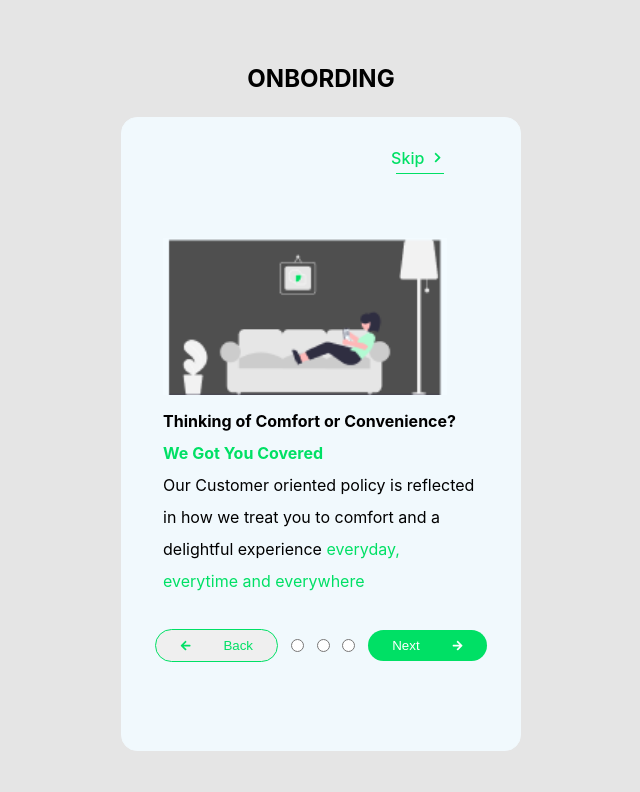
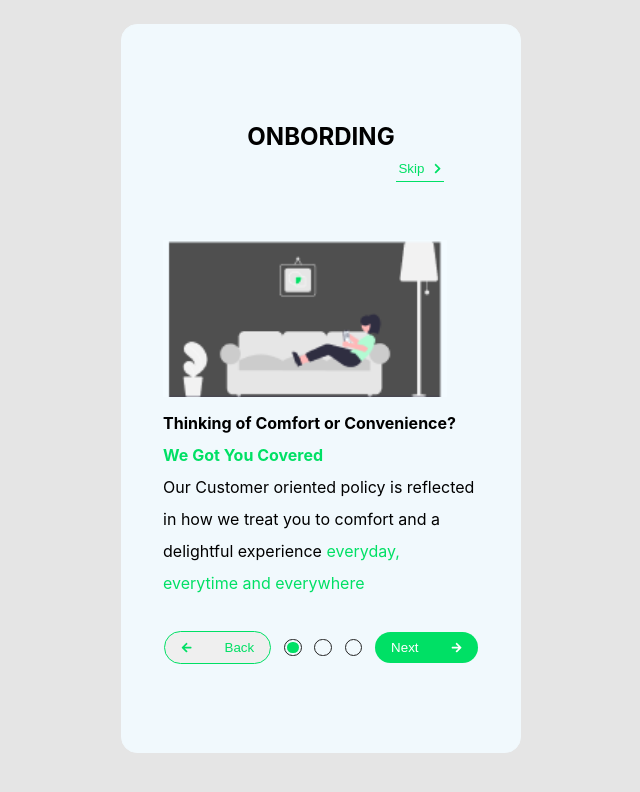
Before and after one commit to amazinng-blib/loyster-Front-End, a React (Create React App) app: page / in a window 1280 px wide. Shown: the top 792 px of the page, without its empty margins (319-959 px from the left). Built offline with nearby package versions, Linux system fonts and the light colour scheme.

Commit message:
added final functionality in onboarding section

```diff
--- a/src/components/Onboarding.js
+++ b/src/components/Onboarding.js
@@ -1,30 +1,31 @@
-import React, { useState } from "react";
+import React, { useState, useEffect } from "react";
 import { FaChevronRight, FaArrowLeft, FaArrowRight } from "react-icons/fa";
 import useGlobalContest from "../useGlobalContest";
 import { useNavigate } from "react-router-dom";
 const Onboarding = () => {
   const { currpage, nextBtn, prevBtn, index, setIndex, array } =
     useGlobalContest();
-
-  let radioValue = ["radio1", "radio2", "radio3"];
-  let radioIndex = radioValue[index];
+  const [radio, setRadio] = useState(0);
 
   let navigate = useNavigate();
   return (
     <main>
-      <section>
+      <section className="card-section">
         <h2 className="onboard">Onbording</h2>
-        <div className="card-section">
-          <p
+        <div>
+          <button
+            onClick={nextBtn}
+            disabled={index - 1 >= array.length - 2}
             className={`skip ${
-              index === 0 || index === array.length - 1
+              index === 0
+                ? "page-1-span skip-1"
+                : index === array.length - 1
                 ? "page-1-span skip-1"
                 : "page-2-span skip-2"
             }`}
-            onClick={nextBtn}
           >
             skip <FaChevronRight />
-          </p>
+          </button>
           {currpage}
           <div className="navigation">
             {index === array.length - 1 ? (
@@ -47,9 +48,40 @@ const Onboarding = () => {
                 <FaArrowLeft /> back
               </button>
             )}
-            <input type="radio" value={radioIndex} />
-            <input type="radio" value={radioIndex} />
-            <input type="radio" value={radioIndex} />
+            <label className="radio">
+              {index === 0 && (
+                <input
+                  type="radio"
+                  name="sample"
+                  className="radio_input"
+                  checked
+                />
+              )}
+              <div className="checkmark"></div>
+            </label>
+            <label className="radio">
+              {index === 1 && (
+                <input
+                  type="radio"
+                  name="sample"
+                  className="radio_input"
+                  checked
+                />
+              )}
+              <div className="checkmark-1"></div>
+            </label>
+            <label className="radio">
+              {index === 2 && (
+                <input
+                  type="radio"
+                  name="sample"
+                  className="radio_input"
+                  checked
+                />
+              )}
+              <div className="checkmark"></div>
+            </label>
+
             {index === array.length - 1 ? (
               <button
                 onClick={() => {
--- a/src/index.css
+++ b/src/index.css
@@ -12,7 +12,7 @@ body {
   -webkit-font-smoothing: antialiased;
   -moz-osx-font-smoothing: grayscale;
   background-color: #f2c5f2;
-  transform: linear all 0.5s;
+  transform: ease all transform 0.15s;
   background-color: #e5e5e5;
   overflow-x: hidden;
 }
@@ -80,11 +80,66 @@ body {
   text-transform: uppercase;
 }
 
+.radio {
+  display: inline-flex;
+  align-items: center;
+  cursor: pointer;
+}
+
+.radio_input {
+  display: none;
+}
+
+.checkmark {
+  width: 1.1em;
+  height: 1.1em;
+  border: 1px solid #222;
+  border-radius: 50%;
+  box-sizing: border-box;
+  padding: 2px;
+}
+
+.checkmark-1 {
+  width: 1.1em;
+  height: 1.1em;
+  border: 1px solid #222;
+  border-radius: 50%;
+  box-sizing: border-box;
+  padding: 2px;
+}
+
+.checkmark::after {
+  content: "";
+  width: 100%;
+  height: 100%;
+  display: block;
+  background-color: #00e065;
+  border-radius: 50%;
+  transform: scale(0);
+  transition: transform 0.15s;
+}
+.checkmark-1::after {
+  content: "";
+  width: 100%;
+  height: 100%;
+  display: block;
+  background-color: #00a0e3;
+  border-radius: 50%;
+  transform: scale(0);
+  transition: transform 0.15s;
+}
+
+.radio_input:checked + .checkmark::after {
+  transform: scale(1);
+}
+.radio_input:checked + .checkmark-1::after {
+  transform: scale(1);
+}
+
 .form {
   margin: 3rem auto;
   width: 40%;
   display: flex;
-
   justify-content: center;
   align-items: center;
 }
@@ -98,7 +153,7 @@ body {
   align-items: center;
   justify-content: center;
   gap: 2rem;
-  padding: 0.5rem 1.5rem;
+  padding: 0.5rem 1rem;
   text-transform: capitalize;
   border-radius: 25rem;
   outline: none;
@@ -175,6 +230,9 @@ body {
   cursor: pointer;
   text-transform: capitalize;
   font-weight: 500;
+  border: none;
+  outline: none;
+  background-color: transparent;
 }
 
 * svg {
@@ -193,7 +251,7 @@ body {
   content: "";
   width: 3rem;
   height: 1px;
-  bottom: -0.01rem;
+  bottom: -0.4rem;
 }
 
 /* sign up section */
@@ -292,12 +350,17 @@ body {
 
 @media screen and (max-width: 480px) {
   .card-section {
-    width: 80%;
+    width: 90%;
     margin: 2rem auto;
     border-radius: 0.4rem;
     overflow-x: hidden;
+    padding: 2rem;
   }
   .card-container {
-    width: 90%;
+    width: 100%;
+  }
+  .signup {
+    width: 80%;
+    margin: 1rem auto;
   }
 }
--- a/src/useGlobalContest.js
+++ b/src/useGlobalContest.js
@@ -4,6 +4,7 @@ import Page_2 from "./components/Page_2";
 import Page_3 from "./components/Page_3";
 const useGlobalContest = () => {
   const [index, setIndex] = useState(0);
+
   const array = [<Page1 />, <Page_2 />, <Page_3 />];
 
   let currpage = array[index];
```
